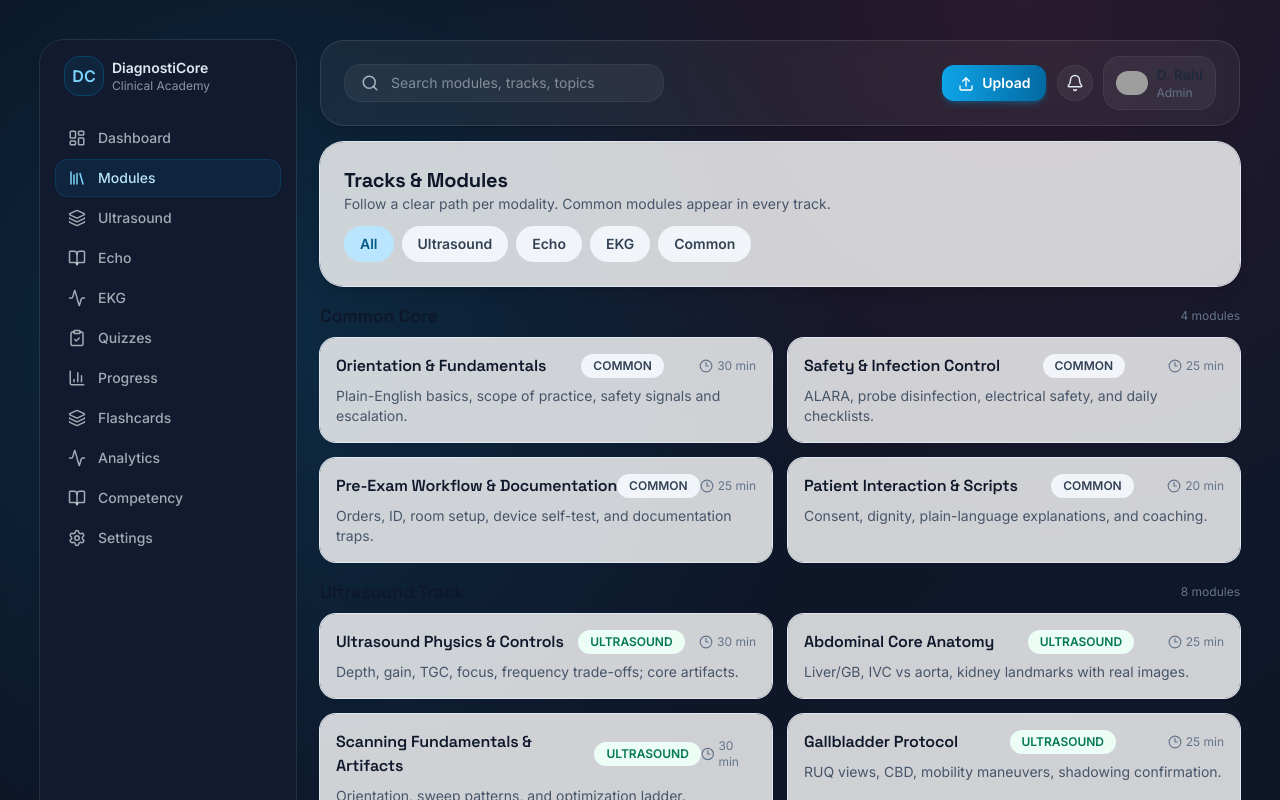
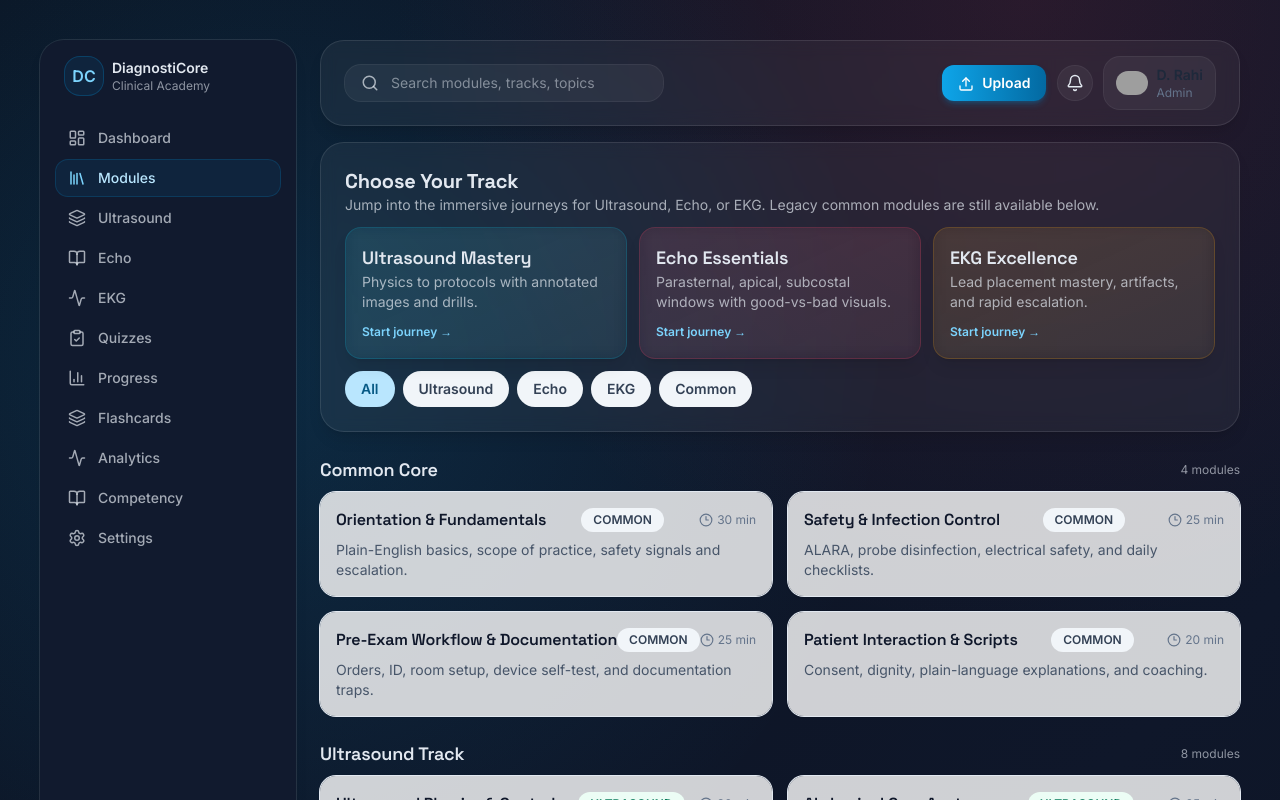
Before and after one commit to asadjaweddangra/diagnosticstraining, a Next.js app: page /modules in a window 1280 px wide. Shown: the top 800 px of the page. Built offline with nearby package versions, Linux system fonts and the light colour scheme; no server answers; the database is empty; grey boxes are pictures that could not be loaded.

Commit message:
feat: add richer imagery and track CTA for modules

```diff
--- a/src/app/(dashboard)/modules/page.tsx
+++ b/src/app/(dashboard)/modules/page.tsx
@@ -1,6 +1,7 @@
 import { getModules } from "@/lib/supabase/queries";
 import { ModuleCard } from "@/components/learning/module-card";
 import { TrackTabs } from "@/components/learning/track-tabs";
+import Link from "next/link";
 import { Module } from "@/types";
 import { Suspense } from "react";
 
@@ -23,17 +24,34 @@ export default async function ModulesPage({
   const grouped = groupModules(modules);
 
   return (
-    <div className="space-y-4">
-      <div className="rounded-3xl bg-white/80 p-6 shadow-lg ring-1 ring-slate-200">
+    <div className="space-y-6">
+      <div className="glass-panel p-6">
         <div className="flex flex-col gap-3">
           <div>
-            <h1 className="text-xl font-bold text-slate-900">
-              Tracks & Modules
-            </h1>
-            <p className="text-sm text-slate-600">
-              Follow a clear path per modality. Common modules appear in every
-              track.
+            <h1 className="text-xl font-bold text-ink">Choose Your Track</h1>
+            <p className="text-sm text-ink/70">
+              Jump into the immersive journeys for Ultrasound, Echo, or EKG. Legacy common modules are still available below.
             </p>
+          </div>
+          <div className="grid gap-3 md:grid-cols-3">
+            <TrackCard
+              href="/ultrasound"
+              title="Ultrasound Mastery"
+              summary="Physics to protocols with annotated images and drills."
+              tone="ultrasound"
+            />
+            <TrackCard
+              href="/echo"
+              title="Echo Essentials"
+              summary="Parasternal, apical, subcostal windows with good-vs-bad visuals."
+              tone="echo"
+            />
+            <TrackCard
+              href="/ekg"
+              title="EKG Excellence"
+              summary="Lead placement mastery, artifacts, and rapid escalation."
+              tone="ekg"
+            />
           </div>
           <Suspense fallback={null}>
             <TrackTabs />
@@ -61,8 +79,8 @@ function Section({ title, modules }: { title: string; modules: Module[] }) {
   return (
     <div className="space-y-2">
       <div className="flex items-center justify-between">
-        <h2 className="text-lg font-semibold text-slate-900">{title}</h2>
-        <p className="text-xs text-slate-500">
+        <h2 className="text-lg font-semibold text-ink">{title}</h2>
+        <p className="text-xs text-ink/60">
           {modules.length} module{modules.length > 1 ? "s" : ""}
         </p>
       </div>
@@ -74,3 +92,32 @@ function Section({ title, modules }: { title: string; modules: Module[] }) {
     </div>
   );
 }
+
+function TrackCard({
+  href,
+  title,
+  summary,
+  tone,
+}: {
+  href: string;
+  title: string;
+  summary: string;
+  tone: "ultrasound" | "echo" | "ekg";
+}) {
+  const toneClass =
+    tone === "ultrasound"
+      ? "from-cyan-500/10 to-cyan-500/5 border-cyan-500/20"
+      : tone === "echo"
+        ? "from-rose-500/10 to-rose-500/5 border-rose-500/20"
+        : "from-amber-500/10 to-amber-500/5 border-amber-500/20";
+  return (
+    <Link
+      href={href}
+      className={`relative overflow-hidden rounded-2xl border p-4 shadow-lg backdrop-blur bg-gradient-to-br ${toneClass} transition hover:-translate-y-0.5`}
+    >
+      <h3 className="text-lg font-semibold text-ink">{title}</h3>
+      <p className="text-sm text-ink/70">{summary}</p>
+      <span className="mt-3 inline-flex text-xs font-semibold text-primary-200">Start journey →</span>
+    </Link>
+  );
+}
--- a/src/data/ekg-chapters.ts
+++ b/src/data/ekg-chapters.ts
@@ -43,6 +43,10 @@ export const ekgChapters: EkgChapter[] = [
           {
             src: "https://upload.wikimedia.org/wikipedia/commons/thumb/7/7b/ConductionsystemoftheheartwithouttheHeart.png/512px-ConductionsystemoftheheartwithouttheHeart.png",
             caption: "Cardiac conduction system (CC BY-SA 3.0)",
+          },
+          {
+            src: "https://upload.wikimedia.org/wikipedia/commons/3/3f/Normal_ECG.jpg",
+            caption: "Normal ECG baseline reference (Wikimedia, public domain)",
           },
         ],
       },
```
Also changed, not shown: src/data/echo-chapters.ts (+40 -0 lines), src/data/ultrasound-chapters.ts (+32 -0 lines).
